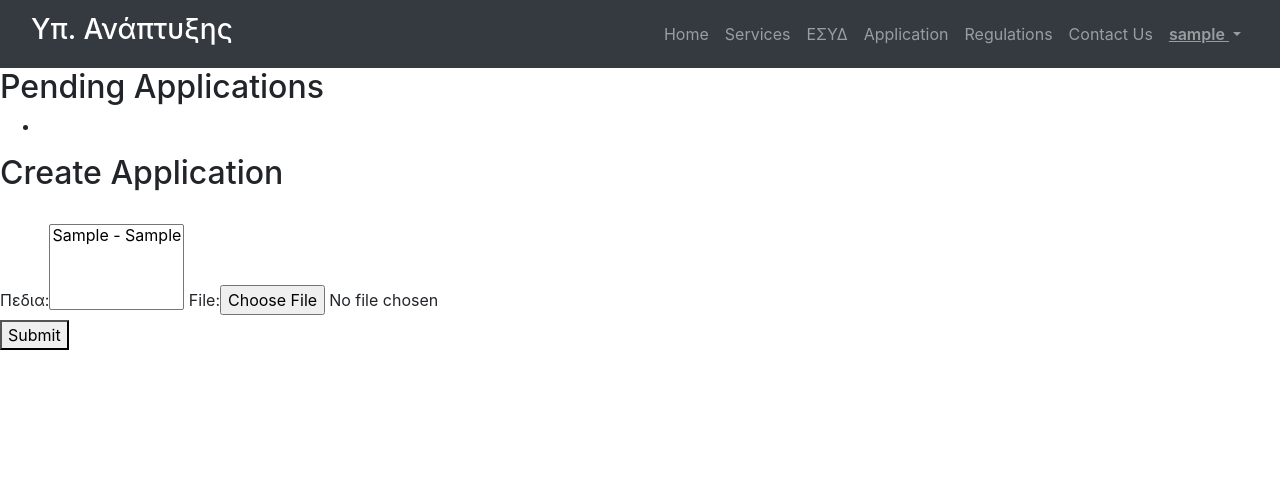
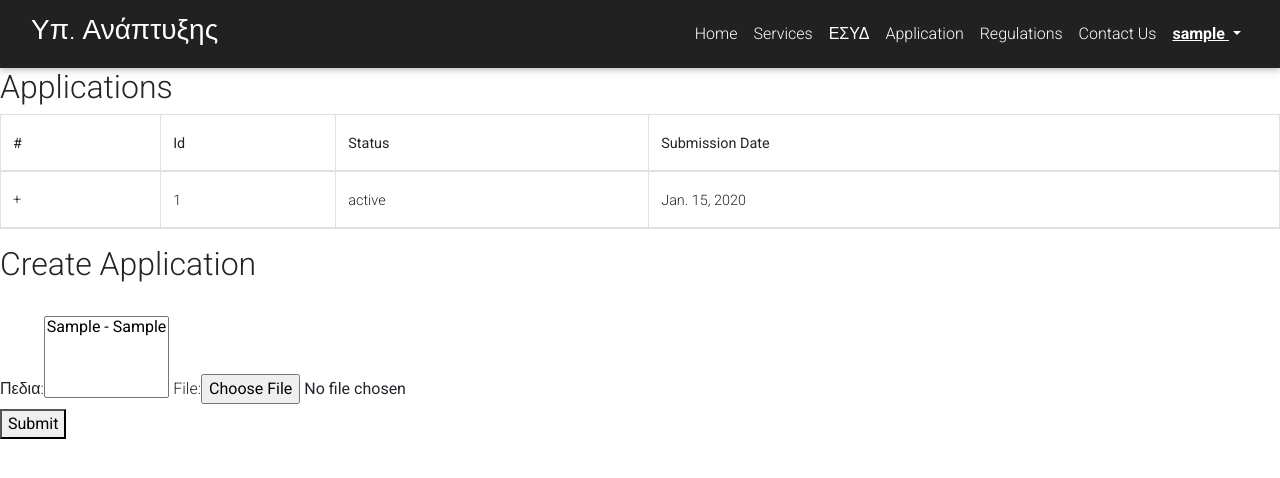
Before and after one commit to Johnbin89/AthTechSD2020, a Django app: page /applications/esyd/ in a window 1280 px wide. Shown: the top 478 px of the page. Run offline with Django 3.2, Linux system fonts and the light colour scheme; a user stored in the database is signed in; tables that the repository leaves empty hold one stand-in row (values such as "Sample post"); some libraries are stand-ins or nearby versions.

Commit message:
esydApp.html

```diff
--- a/accounts/models.py
+++ b/accounts/models.py
@@ -88,7 +88,7 @@ class ApplicantProfile(models.Model):
     contactPerson = models.CharField(max_length=100, verbose_name='Πρόσωπο Επικοινωνίας', blank=True)
 
     def get_absolute_url(self):
-        return reverse('profile', args=[self.user.id])
+        return reverse('foreas_profile', args=[self.user.id])
 
 
 class XeiristisYpourgeiou(models.Model):
--- a/applications/models.py
+++ b/applications/models.py
@@ -1,5 +1,5 @@
 import uuid
-from datetime import datetime
+import datetime
 
 from django.db import models
 from accounts.models import ApplicantProfile, SubField
@@ -9,10 +9,10 @@ from django.urls import reverse
 
 
 class ApplicationForm(models.Model):
-    foreas = models.ForeignKey('accounts.User', default=1, on_delete=models.CASCADE)
+    foreas = models.ForeignKey('accounts.User', on_delete=models.CASCADE)
     subfields = models.ManyToManyField(SubField, verbose_name='Πεδια', through='ApplicationSubField')
     status = models.CharField(max_length=100, verbose_name='Κατασταση', default='Pending')
-    # date = models.DateField(default=datetime.date, verbose_name='Ημ/νία υποβολής')
+    date = models.DateField(default=datetime.date.today, verbose_name='Ημ/νία υποβολής')
     file = models.FileField(upload_to='applications/static')
 
     def get_absolute_url(self):
@@ -23,7 +23,7 @@ class ApplicationSubField(models.Model):
     subField = models.ForeignKey(SubField, default=1, on_delete=models.CASCADE, related_name='children')
     application = models.ForeignKey(ApplicationForm, default=1, on_delete=models.CASCADE, related_name='children')
     status = models.CharField(max_length=100, verbose_name="Κατάσταση", default="Pending")
-    expDate = models.DateField(verbose_name="Ημερομηνία λήξης")
+    expDate = models.DateField(verbose_name="Ημερομηνία λήξης", null=True)
 
     class Meta:
         verbose_name = "Πεδίο"
--- /dev/null
+++ b/applications/static/css/appsForms.css
@@ -0,0 +1,26 @@
+p input {
+    display: flow-root;
+    width: 20rem;
+}
+
+
+tr.hide-table-padding td {
+    padding: 0;
+  }
+
+  .expand-button {
+      position: relative;
+  }
+
+  .accordion-toggle .expand-button:after
+  {
+    position: absolute;
+    left:.75rem;
+    top: 50%;
+    transform: translate(0, -50%);
+    content: '-';
+  }
+  .accordion-toggle.collapsed .expand-button:after
+  {
+    content: '+';
+  }
--- a/applications/templates/esydApp.html
+++ b/applications/templates/esydApp.html
@@ -5,18 +5,64 @@
 
 {% block head %}
   {{ block.super }}
-
-  <link rel="stylesheet" href="{% static 'css/forms.css' %}">
+<!-- Font Awesome -->
+<link rel="stylesheet" href="https://use.fontawesome.com/releases/v5.8.2/css/all.css">
+<!-- Google Fonts -->
+<link rel="stylesheet" href="https://fonts.googleapis.com/css?family=Roboto:300,400,500,700&display=swap">
+<!-- Bootstrap core CSS -->
+<link href="https://cdnjs.cloudflare.com/ajax/libs/twitter-bootstrap/4.4.1/css/bootstrap.min.css" rel="stylesheet">
+<!-- Material Design Bootstrap -->
+<link href="https://cdnjs.cloudflare.com/ajax/libs/mdbootstrap/4.18.0/css/mdb.min.css" rel="stylesheet">
+  <link rel="stylesheet" href="{% static 'css/appsForms.css' %}">
 
 {% endblock %}
 
 {% block page_content %}
     <div class="content_application">
         <div class="pending_list">
-            <h2>Pending Applications</h2>
-            <ul>
-                <li></li>
-            </ul>
+            <h2>Applications</h2>
+            <div class="table-responsive">
+            <table class="table table-bordered">
+                <thead>
+                    <tr>
+                        <th scope="col">#</th>
+                        <th scope="col">Id</th>
+                        <th scope="col">Status</th>
+                        <th scope="col">Submission Date</th>
+                    </tr>
+                </thead>
+            <tbody>
+                {% for pendApp in pendingApps%}
+                    <tr class="accordion-toggle collapsed" id="accordion1" data-toggle="collapse" data-parent="#accordion1" href="#id{{ pendApp.id }}">
+                        <td class="expand-button"></td>
+                        <td>{{ pendApp.id }}</td>
+                        <td>{{ pendApp.status }}</td>
+                        <td>{{ pendApp.date }}</td>
+                    </tr>
+                    <tr class="hide-table-padding">
+                        <td></td>
+                        <td colspan="3">
+                            <div id="id{{ pendApp.id }}" class="collapse in p-3">
+                                <div class="row">
+                                    <div class="col"><b>Field</b></div>
+                                    <div class="col"><b>Status</b></div>
+                                    <div class="col"><b>Expiration Date</b></div>
+                                </div>
+                                {% for field in pendApp.children.all %}
+                                    <div class="row">
+                                        <div class="col"> {{ field.subField }}</div>
+                                        <div class="col"> {{ field.status }}</div>
+                                        <div class="col"> {{ field.expDate }}</div>
+                                    </div>
+                                {% endfor %}
+                            </div>
+                        </td>
+                    </tr>
+                {% endfor %}
+            </tbody>
+            </table>
+            </div>
+
         </div>
         <div class="upload_app">
             <h2>Create Application</h2>
@@ -36,5 +82,12 @@
 {% endblock %}
 
 {% block scripts %}
-  {{ block.super }}
+<!-- JQuery -->
+<script type="text/javascript" src="https://cdnjs.cloudflare.com/ajax/libs/jquery/3.4.1/jquery.min.js"></script>
+<!-- Bootstrap tooltips -->
+<script type="text/javascript" src="https://cdnjs.cloudflare.com/ajax/libs/popper.js/1.14.4/umd/popper.min.js"></script>
+<!-- Bootstrap core JavaScript -->
+<script type="text/javascript" src="https://cdnjs.cloudflare.com/ajax/libs/twitter-bootstrap/4.4.1/js/bootstrap.min.js"></script>
+<!-- MDB core JavaScript -->
+<script type="text/javascript" src="https://cdnjs.cloudflare.com/ajax/libs/mdbootstrap/4.18.0/js/mdb.min.js"></script>
 {% endblock %}
--- a/applications/views.py
+++ b/applications/views.py
@@ -5,16 +5,19 @@ from django.utils.decorators import method_decorator
 
 # @method_decorator(login_required, name='dispatch')
 from applications.forms import UploadDocumentForm
-
-
+from django.views.generic import DetailView
+from .models import ApplicationForm
 # def esydApp(request):
 #     return render(request, 'esydApp.html', {})
 
 
 def esydApp(request):
     form = UploadDocumentForm()
+    pendingApps = ApplicationForm.objects.filter(foreas = request.user.id)
+
     if request.method == 'POST':
         form = UploadDocumentForm(request.POST, request.FILES)
+        form.instance.foreas = request.user
         if form.is_valid():
             # Do something with our files or simply save them
             # if saved, our files would be located in media/ folder under the project's base folder
```
Also changed, not shown: applications/static/css/forms.css (deleted, +0 -17 lines), accounts/migrations/0001_initial.py, applications/migrations/0001_initial.py, applications/migrations/0002_applicationform_file.py (deleted), applications/migrations/0002_auto_20200516_0012.py (added), applications/migrations/0003_applicationform_date.py (added), applications/migrations/0003_auto_20200515_2345.py (deleted), applications/migrations/0004_auto_20200516_0043.py (added), 1 other file.
